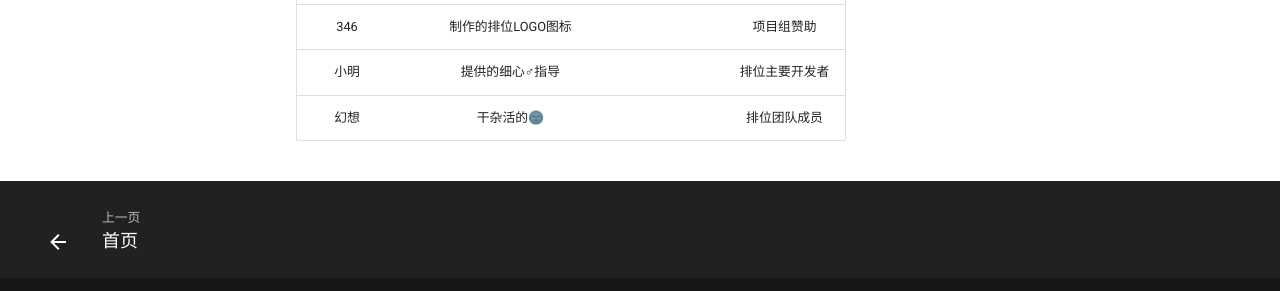
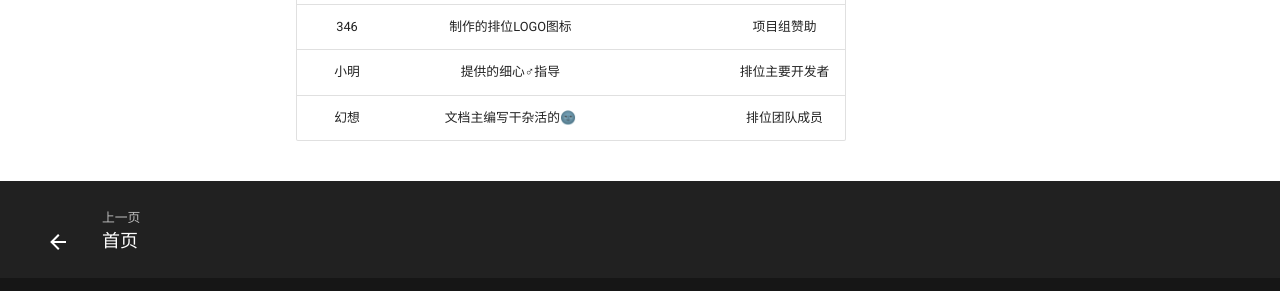
Before and after one commit to Mitpoppy/rw-rank-docs, an MkDocs documentation site: the page built from docs/about.md, in a window 1280 px wide and 1063 px high. Shown: the part 720-1011 px from the top of the window. Built offline with MkDocs 1.6.1 and Material for MkDocs 9.7.7, drawn with Linux system fonts in a browser that asks for light colours.

Commit message:
更新 about.md

```diff
--- a/docs/about.md
+++ b/docs/about.md
@@ -14,4 +14,4 @@
 |   李林轩   |   编写部分文档内容   |      |      |
 |   346   |   制作的排位LOGO图标   |      |   项目组赞助   |
 |   小明   |   提供的细心♂指导   |      |   排位主要开发者   |
-|   幻想   |   干杂活的🌚   |      |   排位团队成员   |
+|   幻想   |   文档主编写干杂活的🌚   |      |   排位团队成员   |
```
